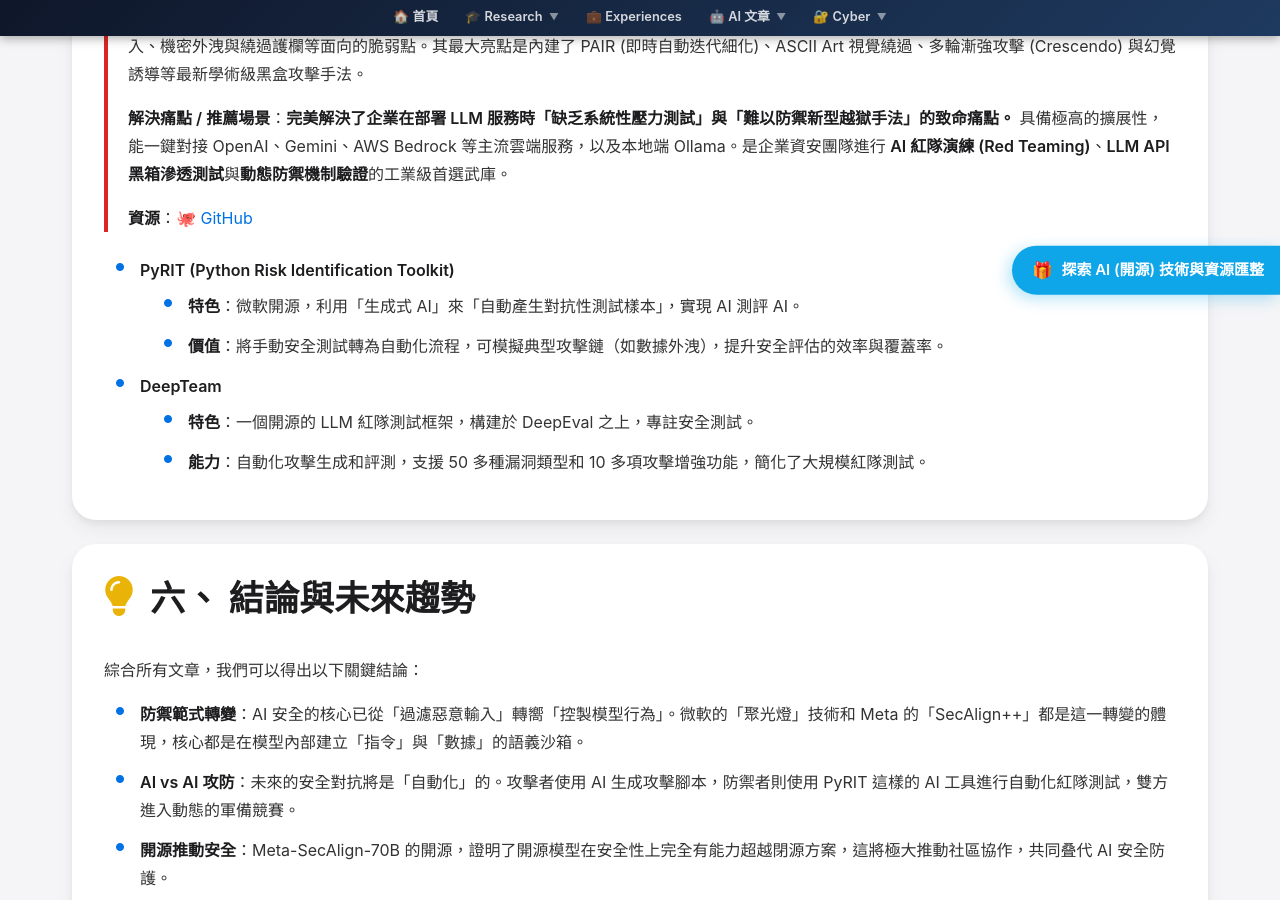
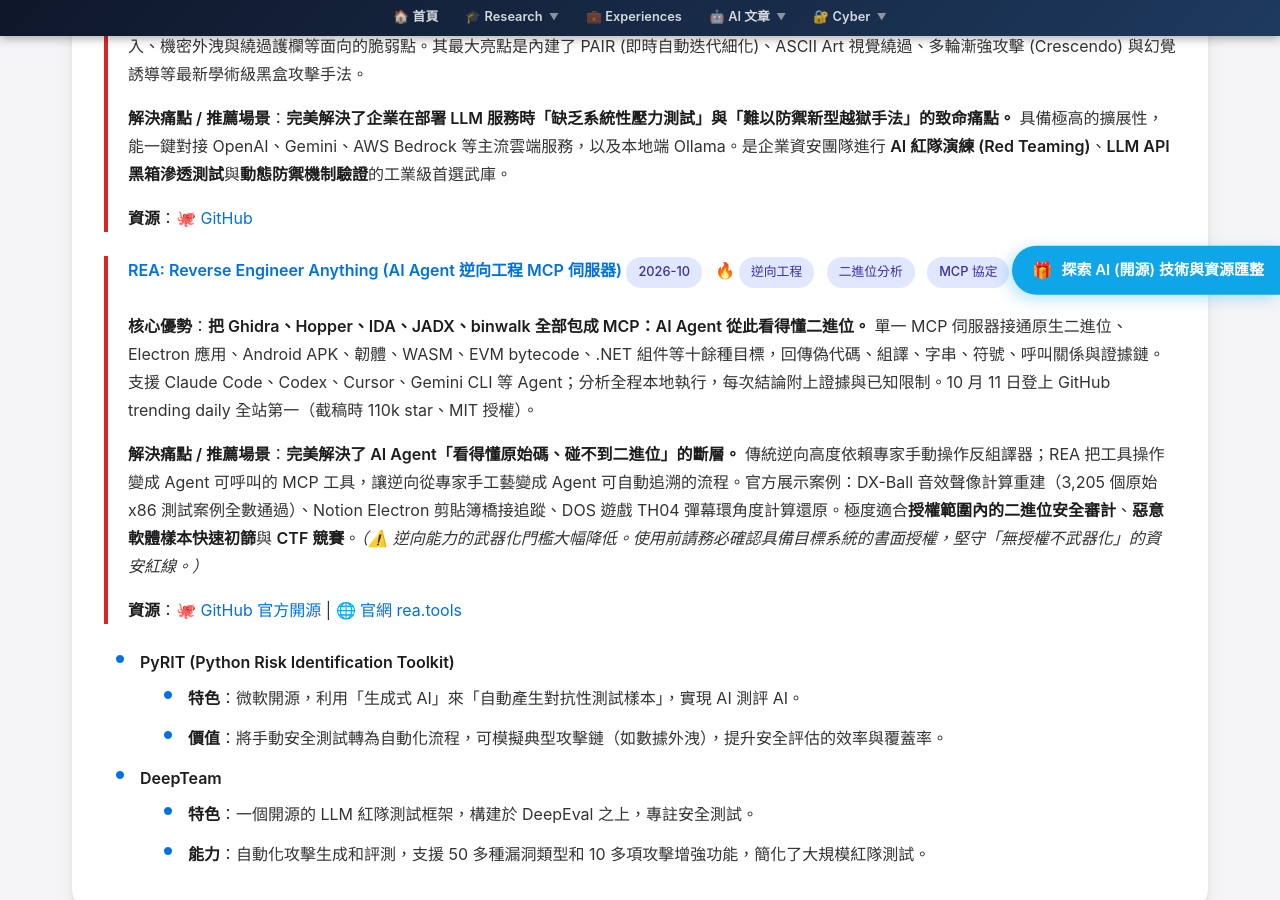
Before and after one commit to Deep-Learning-101/TonTon, a Jekyll site: the page Cyber/LLM-Offense.html, which Jekyll copies as it is, in a window 1280 px wide and 900 px high, scrolled down 13799 px. Built offline with Jekyll 4.4.1, drawn with Linux system fonts in a browser that asks for light colours; nearby versions of some CDN libraries.

```diff
--- a/Cyber/LLM-Offense.html
+++ b/Cyber/LLM-Offense.html
@@ -894,6 +894,13 @@
                     <p><strong>資源</strong>：<a href="https://github.com/cyberark/FuzzyAI" target="_blank" rel="noopener noreferrer">🐙 GitHub</a></p>
                 </div>
 
+                <div style="border-left: 4px solid #dc2626; padding-left: 1.25rem; margin: 1.5rem 0;">
+                    <p><strong><a href="https://github.com/morluto/rea" target="_blank" rel="noopener noreferrer">REA: Reverse Engineer Anything (AI Agent 逆向工程 MCP 伺服器)</a></strong> <span class="tag">2026-10</span> 🔥 <span class="tag">逆向工程</span> <span class="tag">二進位分析</span> <span class="tag">MCP 協定</span> <span class="tag">MIT 授權</span></p>
+                    <p><strong>核心優勢</strong>：<strong>把 Ghidra、Hopper、IDA、JADX、binwalk 全部包成 MCP：AI Agent 從此看得懂二進位。</strong> 單一 MCP 伺服器接通原生二進位、Electron 應用、Android APK、韌體、WASM、EVM bytecode、.NET 組件等十餘種目標，回傳偽代碼、組譯、字串、符號、呼叫關係與證據鏈。支援 Claude Code、Codex、Cursor、Gemini CLI 等 Agent；分析全程本地執行，每次結論附上證據與已知限制。10 月 11 日登上 GitHub trending daily 全站第一（截稿時 110k star、MIT 授權）。</p>
+                    <p><strong>解決痛點 / 推薦場景</strong>：<strong>完美解決了 AI Agent「看得懂原始碼、碰不到二進位」的斷層。</strong> 傳統逆向高度依賴專家手動操作反組譯器；REA 把工具操作變成 Agent 可呼叫的 MCP 工具，讓逆向從專家手工藝變成 Agent 可自動追溯的流程。官方展示案例：DX-Ball 音效聲像計算重建（3,205 個原始 x86 測試案例全數通過）、Notion Electron 剪貼簿橋接追蹤、DOS 遊戲 TH04 彈幕環角度計算還原。極度適合<strong>授權範圍內的二進位安全審計</strong>、<strong>惡意軟體樣本快速初篩</strong>與 <strong>CTF 競賽</strong>。<em>（⚠️ 逆向能力的武器化門檻大幅降低。使用前請務必確認具備目標系統的書面授權，堅守「無授權不武器化」的資安紅線。）</em></p>
+                    <p><strong>資源</strong>：<a href="https://github.com/morluto/rea" target="_blank" rel="noopener noreferrer">🐙 GitHub 官方開源</a> | <a href="https://rea.tools" target="_blank" rel="noopener noreferrer">🌐 官網 rea.tools</a></p>
+                </div>
+
                 <ul class="bento-list">
                     <li><strong>PyRIT (Python Risk Identification Toolkit)</strong>
                         <ul class="bento-list" style="padding-left: 20px; margin-top: 0.5rem;">
```
